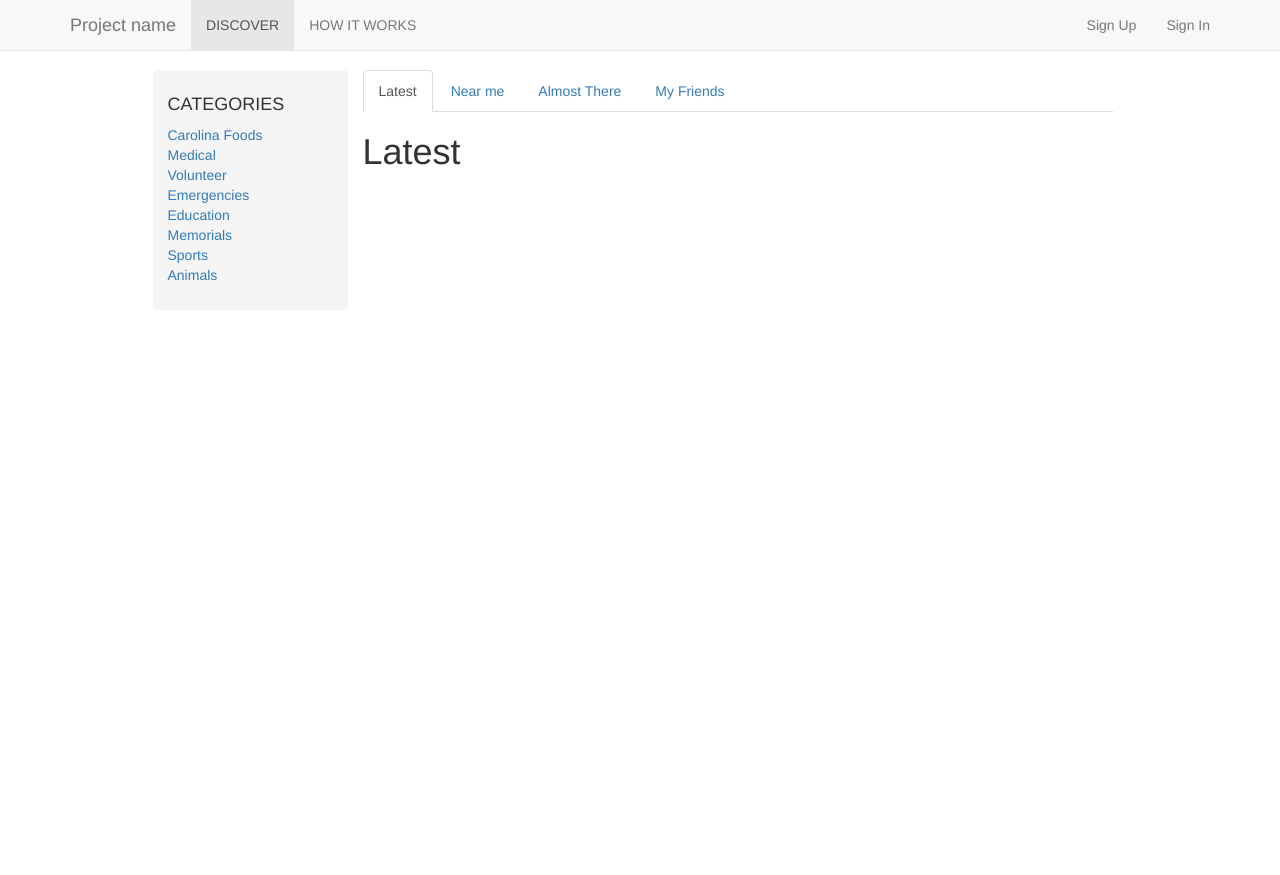
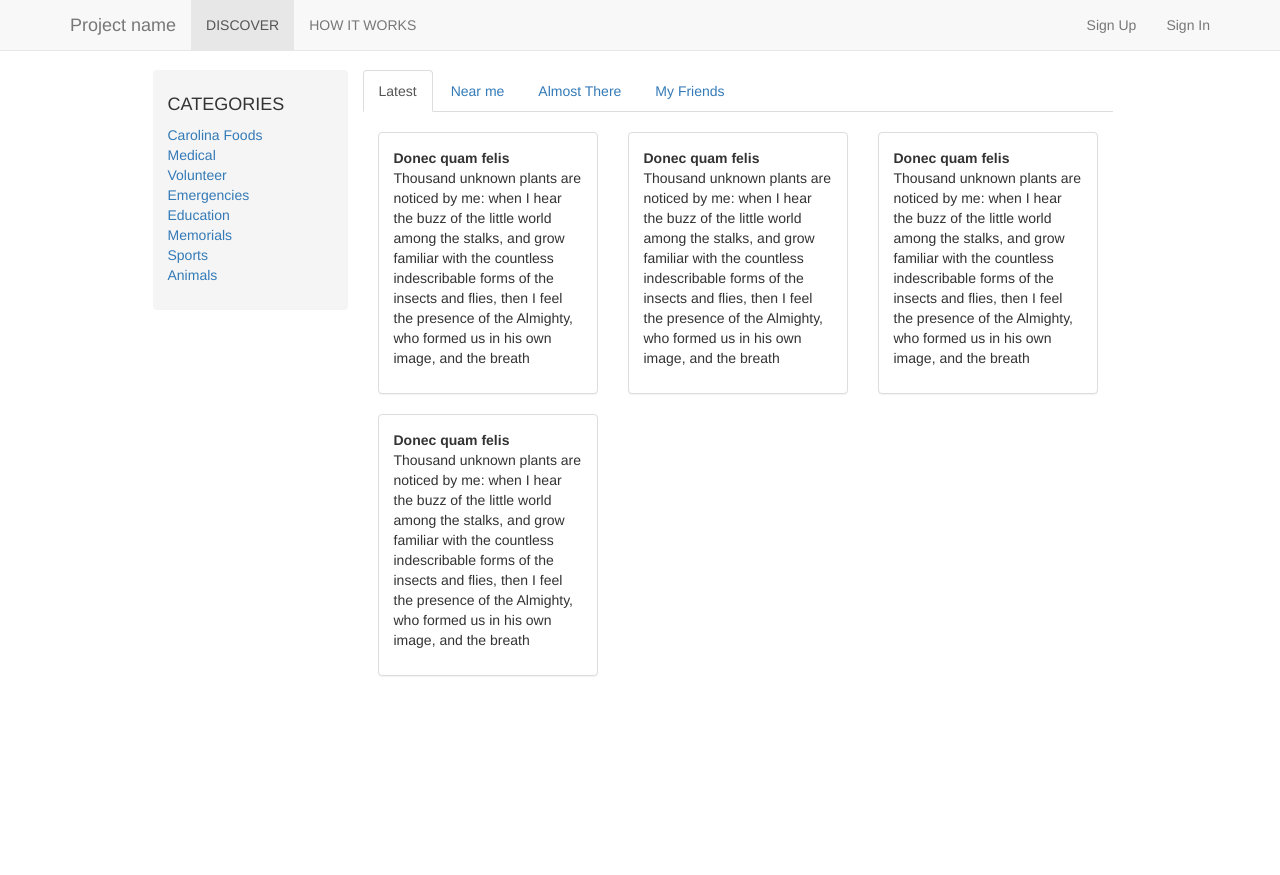
Before and after one commit to heraldsuva/fundme, a PHP site: page / in a window 1280 px wide. Shown: the top 875 px of the page. Run offline with PHP 8.4, Linux system fonts and the light colour scheme.

Commit message:
template update

```diff
--- a/index.php
+++ b/index.php
@@ -82,7 +82,7 @@
         </div>
         <div class="col-sm-8">
           <div class="main-content">
-            <div class="main-content-tab">
+              <div class="tab-container">
                 <!-- Nav tabs -->
                 <ul class="nav nav-tabs" role="tablist">
                   <li role="presentation" class="active"><a href="#latest" aria-controls="latest" role="tab" data-toggle="tab">Latest</a></li>
@@ -92,11 +92,48 @@
                 </ul>
 
                 <!-- Tab panes -->
-              <div class="tab-content">
+                <div class="tab-content" style="margin-top: 20px;">
                   <div role="tabpanel" class="tab-pane fade in active" id="latest">
-                  <h1>Latest</h1>
+                    <div class="col-md-4">
+                      <div class="panel panel-default">
+                          <div class="panel-body">
+                            <strong>Donec quam felis</strong>
+                            <p>Thousand unknown plants are noticed by me: when I hear the buzz of the little world among the stalks, and grow familiar with the countless indescribable forms of the insects
+                              and flies, then I feel the presence of the Almighty, who formed us in his own image, and the breath </p>
                           </div>
-                <div role="tabpanel" class="tab-pane fade" id="near"><h1>Near me</h1></div>
+                      </div>
+                    </div>
+                    <div class="col-md-4">
+                      <div class="panel panel-default">
+                          <div class="panel-body">
+                            <strong>Donec quam felis</strong>
+                            <p>Thousand unknown plants are noticed by me: when I hear the buzz of the little world among the stalks, and grow familiar with the countless indescribable forms of the insects
+                              and flies, then I feel the presence of the Almighty, who formed us in his own image, and the breath </p>
+                          </div>
+                      </div>
+                    </div>
+                    <div class="col-md-4">
+                      <div class="panel panel-default">
+                          <div class="panel-body">
+                            <strong>Donec quam felis</strong>
+                            <p>Thousand unknown plants are noticed by me: when I hear the buzz of the little world among the stalks, and grow familiar with the countless indescribable forms of the insects
+                              and flies, then I feel the presence of the Almighty, who formed us in his own image, and the breath </p>
+                          </div>
+                      </div>
+                    </div>
+                    <div class="col-md-4">
+                      <div class="panel panel-default">
+                          <div class="panel-body">
+                            <strong>Donec quam felis</strong>
+                            <p>Thousand unknown plants are noticed by me: when I hear the buzz of the little world among the stalks, and grow familiar with the countless indescribable forms of the insects
+                              and flies, then I feel the presence of the Almighty, who formed us in his own image, and the breath </p>
+                          </div>
+                      </div>
+                    </div>
+                  </div>
+                  <div role="tabpanel" class="tab-pane fade" id="near">
+                    sdalfjasldfjsa
+                  </div>
                   <div role="tabpanel" class="tab-pane fade" id="almost"><h1>Almost</h1></div>
                   <div role="tabpanel" class="tab-pane fade" id="friends"><h1>Friends</h1></div>
                 </div>
```
Also changed, not shown: campaign.php (added, +115 -0 lines). Lines whose indentation alone changed are shown as unchanged.
